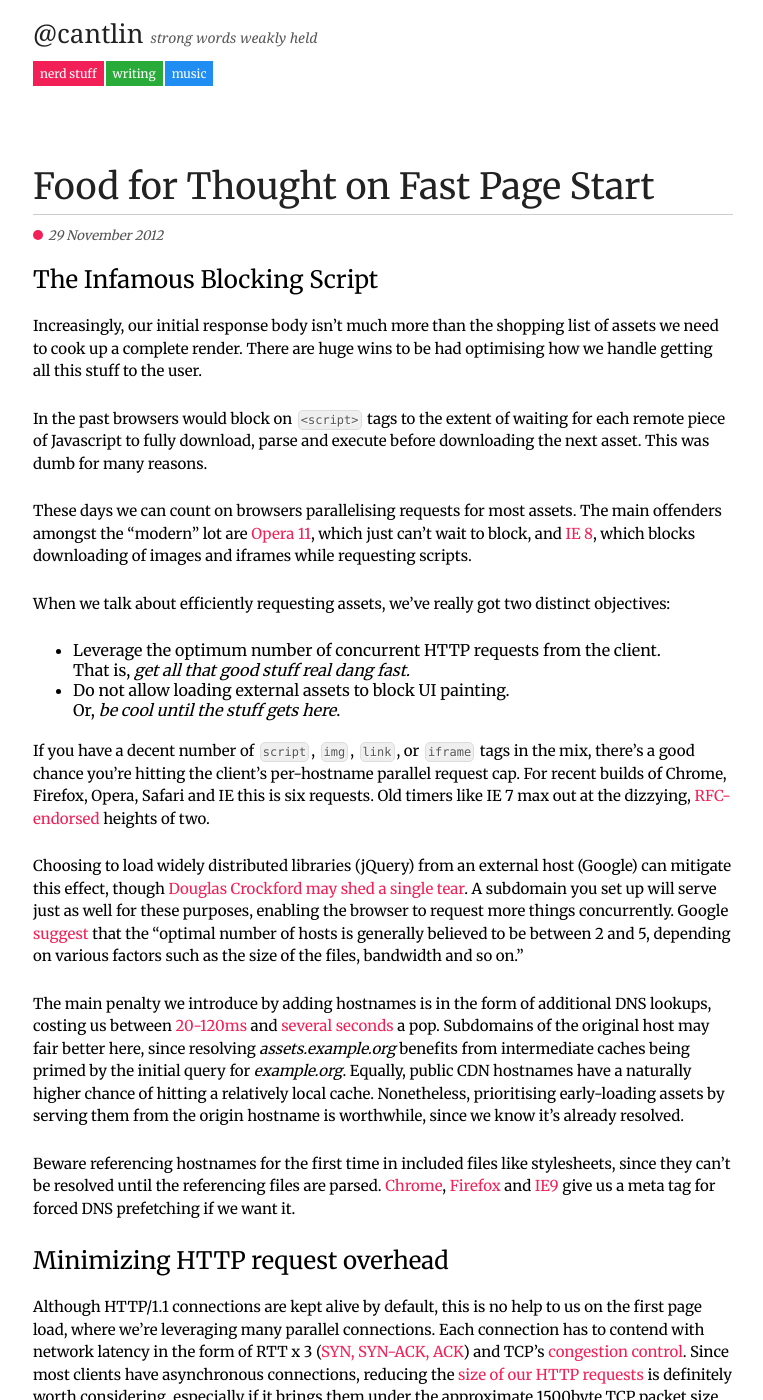
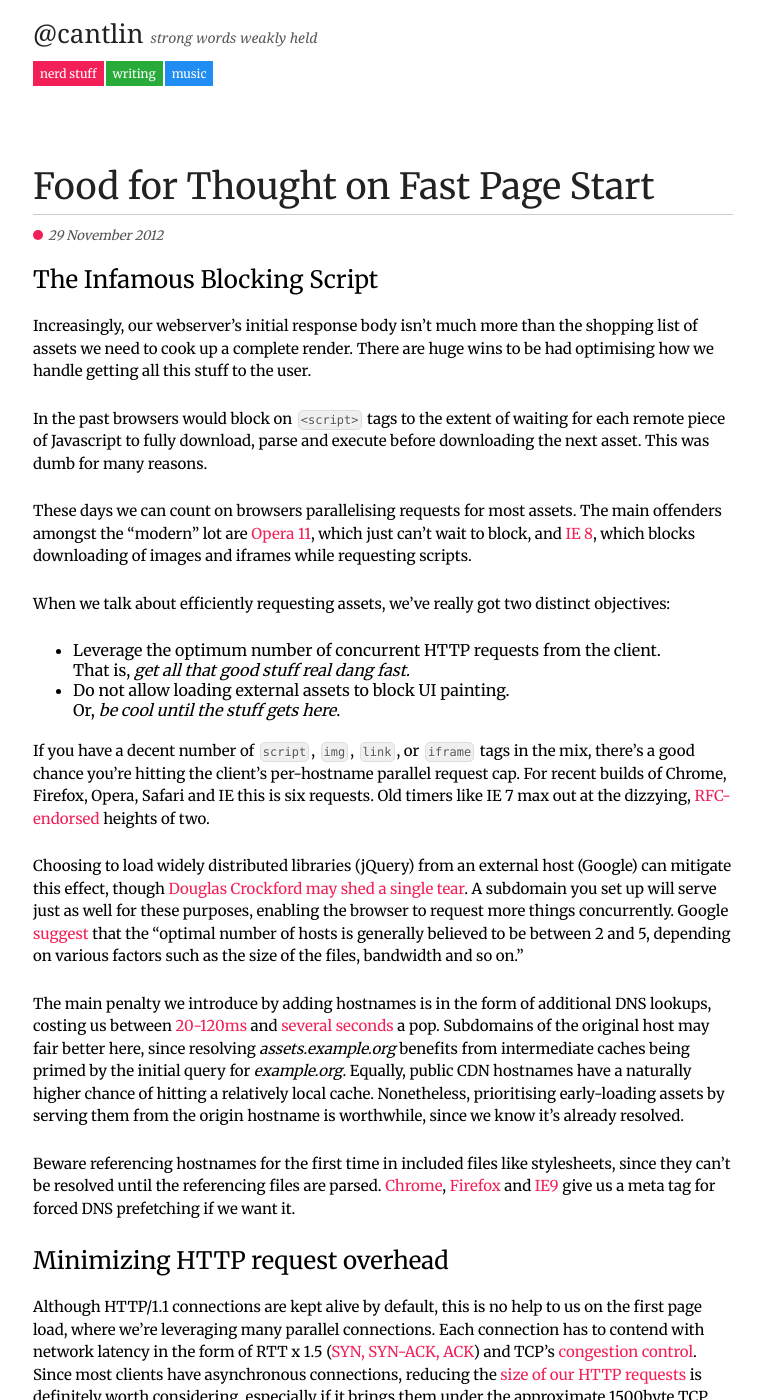
Before and after one commit to cantlin/at.cantl.in, a Jekyll site: the page built from _posts/2012-11-29-fast-page-start.md, in a window 1280 px wide and 1400 px high. Shown: the whole window, without its empty margins (257-1020 px from the left). Built offline with Jekyll 4.4.1, drawn with Linux system fonts in a browser that asks for light colours; some of the changed text lies outside the part shown.

Commit message:
minor copy edits to fast page start and cucumbers

```diff
--- a/_posts/2012-11-29-fast-page-start.md
+++ b/_posts/2012-11-29-fast-page-start.md
@@ -6,7 +6,7 @@ category: nerd-stuff
 
 ## The Infamous Blocking Script
 
-Increasingly, our initial response body isn't much more than the shopping list of assets we need to cook up a complete render. There are huge wins to be had optimising how we handle getting all this stuff to the user.
+Increasingly, our webserver's initial response body isn't much more than the shopping list of assets we need to cook up a complete render. There are huge wins to be had optimising how we handle getting all this stuff to the user.
 
 In the past browsers would block on <code>&lt;script&gt;</code> tags to the extent of waiting for each remote piece of Javascript to fully download, parse and execute before downloading the next asset. This was dumb for many reasons.
 
@@ -27,7 +27,7 @@ Beware referencing hostnames for the first time in included files like styleshee
 
 ## Minimizing HTTP request overhead
 
-Although HTTP/1.1 connections are kept alive by default, this is no help to us on the first page load, where we're leveraging many parallel connections. Each connection has to contend with network latency in the form of RTT x 3 ([SYN, SYN-ACK, ACK](http://en.wikipedia.org/wiki/Transmission_Control_Protocol#Connection_establishment)) and TCP's [congestion control](http://tools.ietf.org/html/rfc5681). Since most clients have asynchronous connections, reducing the [size of our HTTP requests](https://developers.google.com/speed/docs/best-practices/request) is definitely worth considering, especially if it brings them under the approximate 1500byte TCP packet size. A little good news is that the latency penalty is now somewhat offset on mobile by the increased adoption of [HTTP pipelining](http://www.w3.org/Protocols/rfc2616/rfc2616-sec8.html), which as of iOS 5 has made it to Mobile Safari in addition to Android and Opera Mini.
+Although HTTP/1.1 connections are kept alive by default, this is no help to us on the first page load, where we're leveraging many parallel connections. Each connection has to contend with network latency in the form of RTT x 1.5 ([SYN, SYN-ACK, ACK](http://en.wikipedia.org/wiki/Transmission_Control_Protocol#Connection_establishment)) and TCP's [congestion control](http://tools.ietf.org/html/rfc5681). Since most clients have asynchronous connections, reducing the [size of our HTTP requests](https://developers.google.com/speed/docs/best-practices/request) is definitely worth considering, especially if it brings them under the approximate 1500byte TCP packet size. A little good news is that the latency penalty is now somewhat offset on mobile by the increased adoption of [HTTP pipelining](http://www.w3.org/Protocols/rfc2616/rfc2616-sec8.html), which as of iOS 5 has made it to Mobile Safari in addition to Android and Opera Mini.
 
 The question of whether to start going the whole hog and [throwing around data-uri's](https://gist.github.com/3828068) in your stylesheets to save HTTP requests is more difficult. As much as we want to avoid latency, there are certainly situations - particularly in editorial contexts - where it's right and proper for images to trickle in after the text and layout. Most conscientious developers stick to using them for glyphs and icons, where they have made spritesheets virtually obselete for all but those who need [IE7](http://www.phpied.com/mhtml-when-you-need-data-uris-in-ie7-and-under/) support.
 
@@ -61,7 +61,7 @@ These simulate the perfectly real-world scenario of a stylesheet taking three se
 
 ### Don't let Javascript block the UI
 
-It's well documented that Javascript should appear *at the end of the HTML*. This is because putting it anywhere else will [block UI render](http://cantl.in/pub/blocking/js/js_block.html). Every time a script in the <code>&lt;head&gt;</code> consists of a <code>$(function() { ...</code> call, baby Jesus sheds a tear. If you're considering <code>defer</code> and <code>async</code>, it's worth keeping in mind that you will sacrifice support for [IE &lt;10](http://caniuse.com/#feat=script-async) with little or no difference to the actual client behaviour than if you had achieved the effect with server-side templating.
+It's well documented that Javascript should appear *at the end of the HTML*. This is because putting it anywhere else will block UI render. Every time a script in the <code>&lt;head&gt;</code> consists of a <code>$(function() { ...</code> call, baby Jesus sheds a tear. If you're considering <code>defer</code> and <code>async</code>, it's worth keeping in mind that you will sacrifice support for [IE &lt;10](http://caniuse.com/#feat=script-async) with little or no difference to the actual client behaviour than if you had achieved the effect with server-side templating.
 
 ## Can you live without jQuery?
 
```
Also changed, not shown: other parts of _posts/2012-11-29-fast-page-start.md (+4 -0 lines), _posts/2012-04-08-cucumbers.md (+1 -1 lines).
